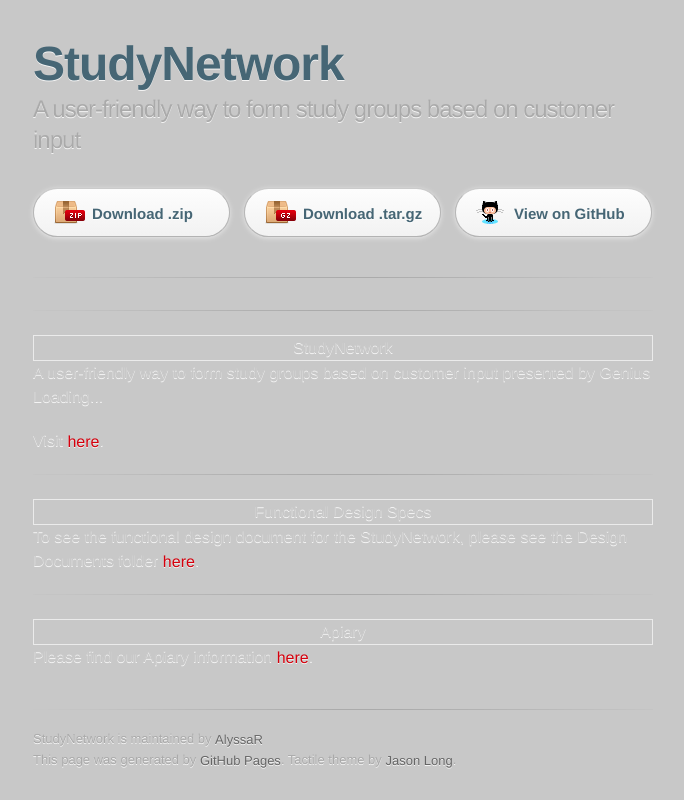
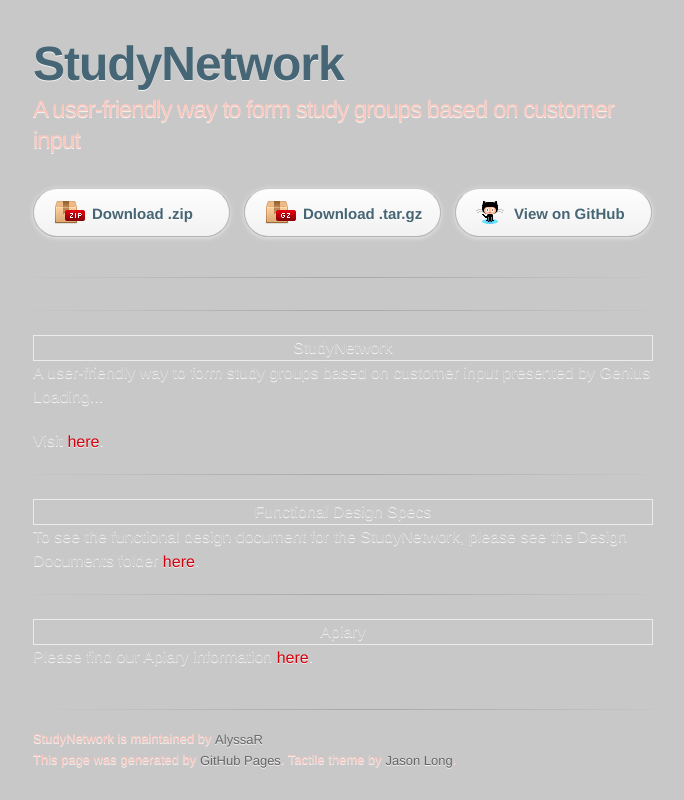
Before and after one commit to AlyssaR/StudyNetwork, a PHP site: page / in a window 1280 px wide. Shown: the whole page, without its empty margins (297-981 px from the left). Run offline with PHP 8.4, Linux system fonts and the light colour scheme; lists and menus that the app fills with data are empty; some web fonts are replaced.

Commit message:
Update stylesheet.css

```diff
--- a/stylesheets/stylesheet.css
+++ b/stylesheets/stylesheet.css
@@ -80,7 +80,7 @@
   font-size: 24px;
   font-weight: normal;
   line-height: 1.3;
-  color: #aaa;
+  color: #fac8bf;
   letter-spacing: -1px;
 }
 
@@ -188,7 +188,7 @@
 pre code {
   padding: 0;
   color: #f2f2f2;
-  background-color: #303030;
+  background-color: #466675;
   border: none;
 }
 
@@ -248,7 +248,7 @@
   margin-bottom: 8px;
   font-size: 22px;
   font-weight: bold;
-  color: #303030;
+  color: #466675;
 }
 
 h3 {
@@ -315,7 +315,7 @@
   padding-bottom: 30px;
   margin-top: 40px;
   font-size: 13px;
-  color: #aaa;
+  color: #fac8bf;
   background: transparent url('../images/hr.png') 0 0 no-repeat;
 }
 
```
